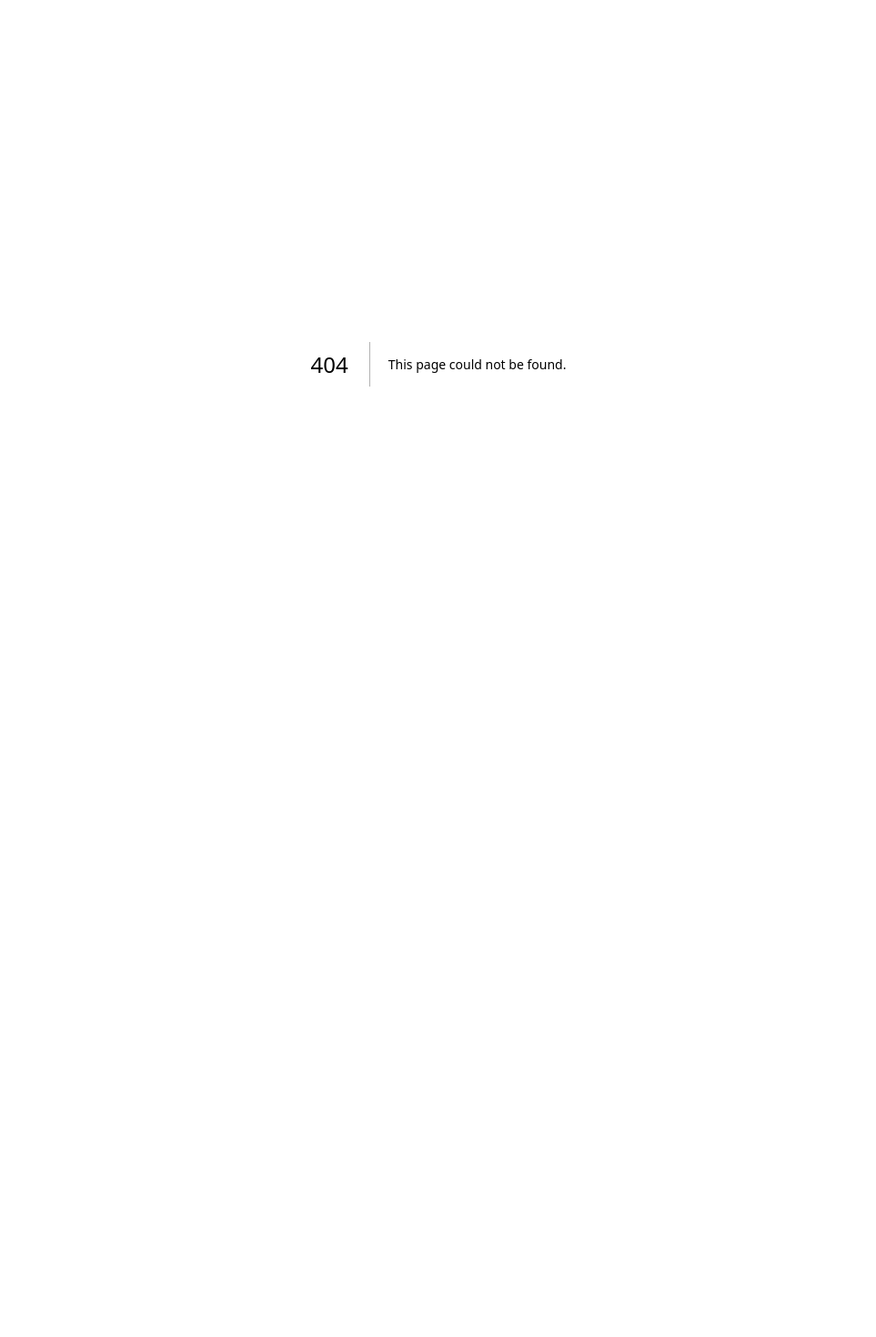
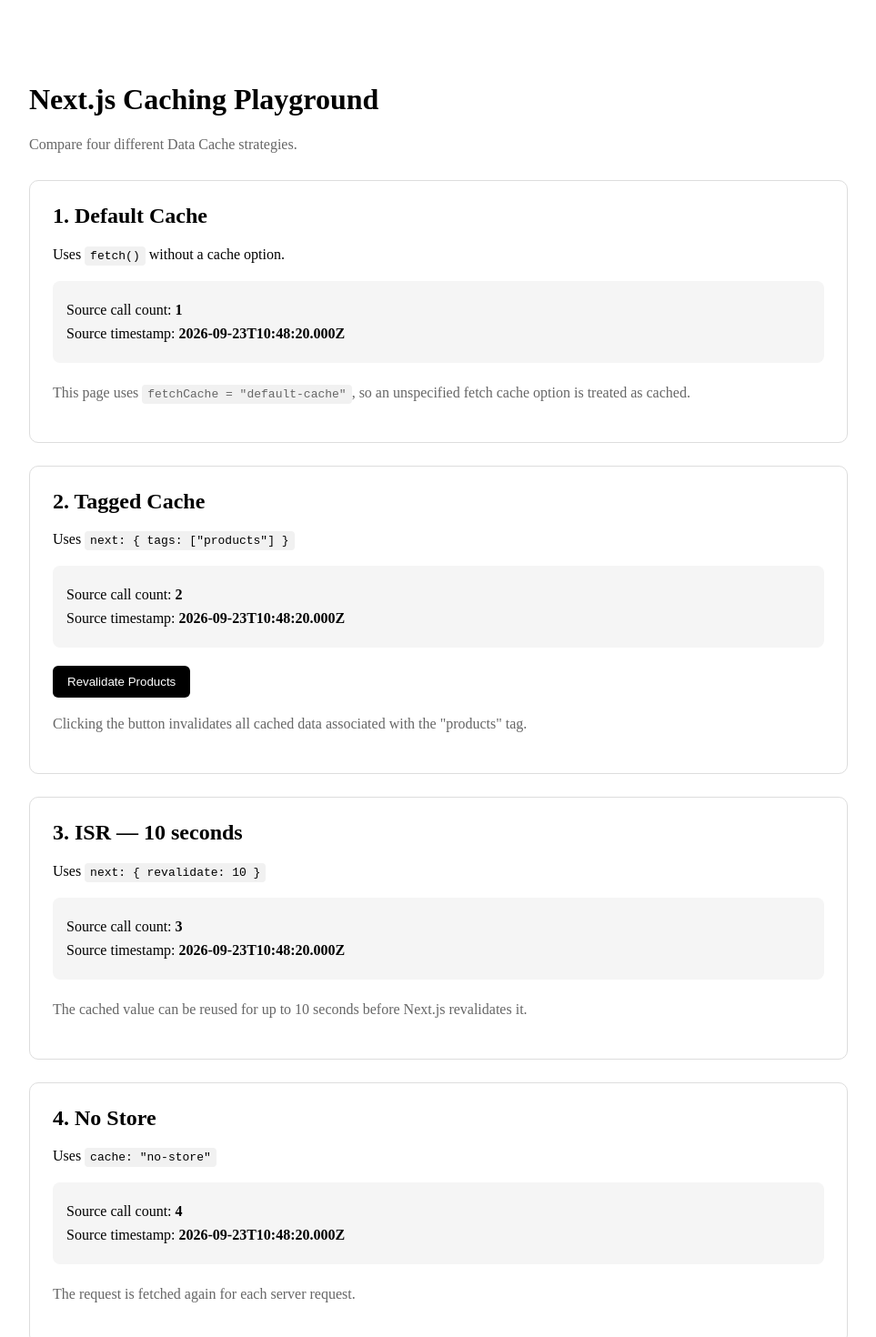
Before and after one commit to umeshbhadane-git/Next-Practice-Repository, a Next.js app: page /caching in a window 1280 px wide. Before the commit this address had no page. Shown: the top 1470 px of the page at 91% size, without its empty margins (158-1121 px from the left). Before the commit the page ends 800 px from the top, so only its background shows below. Built offline with nearby package versions, Linux system fonts and the light colour scheme; no server answers.

Commit message:
Caching layers task

```diff
--- a/app/about/page.tsx
+++ /dev/null
@@ -1,8 +0,0 @@
-export default function AboutPage() {
-  return (
-    <main>
-      <h1>About Page</h1>
-      <p>This is my first Next.js route.</p>
-    </main>
-  );
-}
--- /dev/null
+++ b/app/api/cache-source/route.ts
@@ -0,0 +1,33 @@
+let callCount = 0;
+
+export async function GET() {
+  callCount++;
+
+  const now = new Date().toISOString();
+
+  console.log(
+    `CACHE SOURCE CALLED → count=${callCount}, time=${now}`
+  );
+
+  return Response.json({
+    callCount,
+    timestamp: now,
+    products: [
+      {
+        id: 1,
+        name: "Laptop",
+        price: 75000,
+      },
+      {
+        id: 2,
+        name: "Keyboard",
+        price: 2500,
+      },
+      {
+        id: 3,
+        name: "Mouse",
+        price: 1200,
+      },
+    ],
+  });
+}
--- /dev/null
+++ b/app/caching/actions.ts
@@ -0,0 +1,7 @@
+"use server";
+
+import { revalidateTag } from "next/cache";
+
+export async function revalidateProducts() {
+  revalidateTag("products", "max");
+}
--- /dev/null
+++ b/app/caching/page.tsx
@@ -0,0 +1,225 @@
+import { revalidateProducts } from "./actions";
+
+export const fetchCache = "default-cache";
+
+const BASE_URL =
+  process.env.NEXT_PUBLIC_APP_URL ??
+  "http://localhost:3000";
+
+async function getDefaultData() {
+  console.log("DEFAULT CACHE: fetch() started");
+
+  const response = await fetch(
+    `${BASE_URL}/api/cache-source?type=default`
+  );
+
+  return response.json();
+}
+
+async function getTaggedData() {
+  console.log("TAGGED CACHE: fetch() started");
+
+  const response = await fetch(
+    `${BASE_URL}/api/cache-source?type=tagged`,
+    {
+      next: {
+        tags: ["products"],
+      },
+    }
+  );
+
+  return response.json();
+}
+
+async function getISRData() {
+  console.log("ISR: fetch() started");
+
+  const response = await fetch(
+    `${BASE_URL}/api/cache-source?type=isr`,
+    {
+      next: {
+        revalidate: 10,
+      },
+    }
+  );
+
+  return response.json();
+}
+
+async function getNoStoreData() {
+  console.log("NO STORE: fetch() started");
+
+  const response = await fetch(
+    `${BASE_URL}/api/cache-source?type=no-store`,
+    {
+      cache: "no-store",
+    }
+  );
+
+  return response.json();
+}
+
+export default async function CachingPage() {
+  const [
+    defaultData,
+    taggedData,
+    isrData,
+    noStoreData,
+  ] = await Promise.all([
+    getDefaultData(),
+    getTaggedData(),
+    getISRData(),
+    getNoStoreData(),
+  ]);
+
+  return (
+    <main className="caching-container">
+      <h1>Next.js Caching Playground</h1>
+
+      <p className="intro">
+        Compare four different Data Cache strategies.
+      </p>
+
+      {/* DEFAULT */}
+
+      <section className="cache-card">
+        <h2>1. Default Cache</h2>
+
+        <p>
+          Uses <code>fetch()</code> without a cache option.
+        </p>
+
+        <div className="data">
+          <p>
+            Source call count:{" "}
+            <strong>
+              {defaultData.callCount}
+            </strong>
+          </p>
+
+          <p>
+            Source timestamp:{" "}
+            <strong>
+              {defaultData.timestamp}
+            </strong>
+          </p>
+        </div>
+
+        <p className="explanation">
+          This page uses{" "}
+          <code>fetchCache = "default-cache"</code>,
+          so an unspecified fetch cache option is treated
+          as cached.
+        </p>
+      </section>
+
+      {/* TAGGED */}
+
+      <section className="cache-card">
+        <h2>2. Tagged Cache</h2>
+
+        <p>
+          Uses{" "}
+          <code>
+            next: &#123; tags: ["products"] &#125;
+          </code>
+        </p>
+
+        <div className="data">
+          <p>
+            Source call count:{" "}
+            <strong>
+              {taggedData.callCount}
+            </strong>
+          </p>
+
+          <p>
+            Source timestamp:{" "}
+            <strong>
+              {taggedData.timestamp}
+            </strong>
+          </p>
+        </div>
+
+        <form action={revalidateProducts}>
+          <button type="submit">
+            Revalidate Products
+          </button>
+        </form>
+
+        <p className="explanation">
+          Clicking the button invalidates all cached
+          data associated with the "products" tag.
+        </p>
+      </section>
+
+      {/* ISR */}
+
+      <section className="cache-card">
+        <h2>3. ISR — 10 seconds</h2>
+
+        <p>
+          Uses{" "}
+          <code>
+            next: &#123; revalidate: 10 &#125;
+          </code>
+        </p>
+
+        <div className="data">
+          <p>
+            Source call count:{" "}
+            <strong>
+              {isrData.callCount}
+            </strong>
+          </p>
+
+          <p>
+            Source timestamp:{" "}
+            <strong>
+              {isrData.timestamp}
+            </strong>
+          </p>
+        </div>
+
+        <p className="explanation">
+          The cached value can be reused for up to
+          10 seconds before Next.js revalidates it.
+        </p>
+      </section>
+
+      {/* NO STORE */}
+
+      <section className="cache-card">
+        <h2>4. No Store</h2>
+
+        <p>
+          Uses{" "}
+          <code>
+            cache: "no-store"
+          </code>
+        </p>
+
+        <div className="data">
+          <p>
+            Source call count:{" "}
+            <strong>
+              {noStoreData.callCount}
+            </strong>
+          </p>
+
+          <p>
+            Source timestamp:{" "}
+            <strong>
+              {noStoreData.timestamp}
+            </strong>
+          </p>
+        </div>
+
+        <p className="explanation">
+          The request is fetched again for each
+          server request.
+        </p>
+      </section>
+    </main>
+  );
+}
--- a/app/globals.css
+++ b/app/globals.css
@@ -1,26 +1,57 @@
-@import "tailwindcss";
-
-:root {
-  --background: #ffffff;
-  --foreground: #fd3333;
+.caching-container {
+  max-width: 900px;
+  margin: 50px auto;
+  padding: 20px;
 }
 
-@theme inline {
-  --color-background: var(--background);
-  --color-foreground: var(--foreground);
-  --font-sans: var(--font-geist-sans);
-  --font-mono: var(--font-geist-mono);
+.intro {
+  color: #666;
+  margin-bottom: 30px;
 }
 
-@media (prefers-color-scheme: dark) {
-  :root {
-    --background: #0a0a0a;
-    --foreground: #ededed;
-  }
+.cache-card {
+  border: 1px solid #ddd;
+  border-radius: 10px;
+  padding: 25px;
+  margin-bottom: 25px;
+  background: white;
 }
 
-body {
-  background: var(--background);
-  color: var(--foreground);
-  font-family: Arial, Helvetica, sans-serif;
+.cache-card h2 {
+  margin-top: 0;
 }
+
+.data {
+  background: #f5f5f5;
+  padding: 15px;
+  border-radius: 8px;
+  margin: 20px 0;
+}
+
+.data p {
+  margin: 8px 0;
+}
+
+.explanation {
+  color: #666;
+  line-height: 1.6;
+}
+
+button {
+  padding: 10px 16px;
+  border: none;
+  border-radius: 6px;
+  background: black;
+  color: white;
+  cursor: pointer;
+}
+
+button:hover {
+  opacity: 0.8;
+}
+
+code {
+  background: #f1f1f1;
+  padding: 3px 6px;
+  border-radius: 4px;
+}
```
